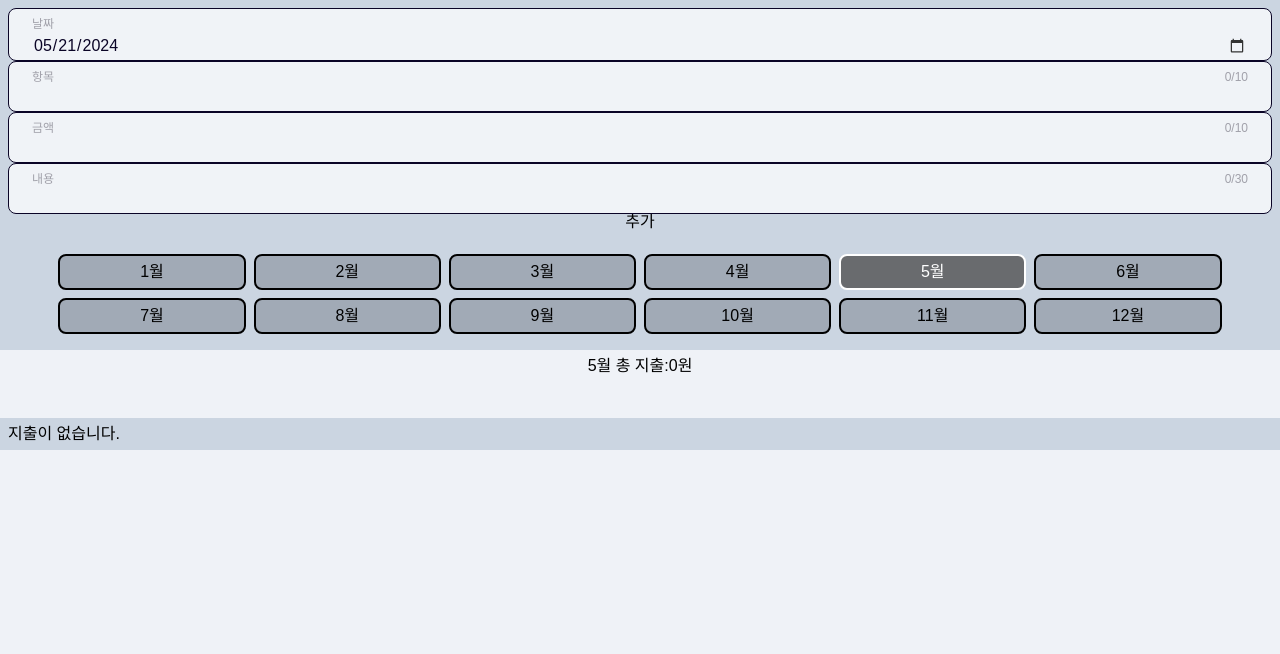
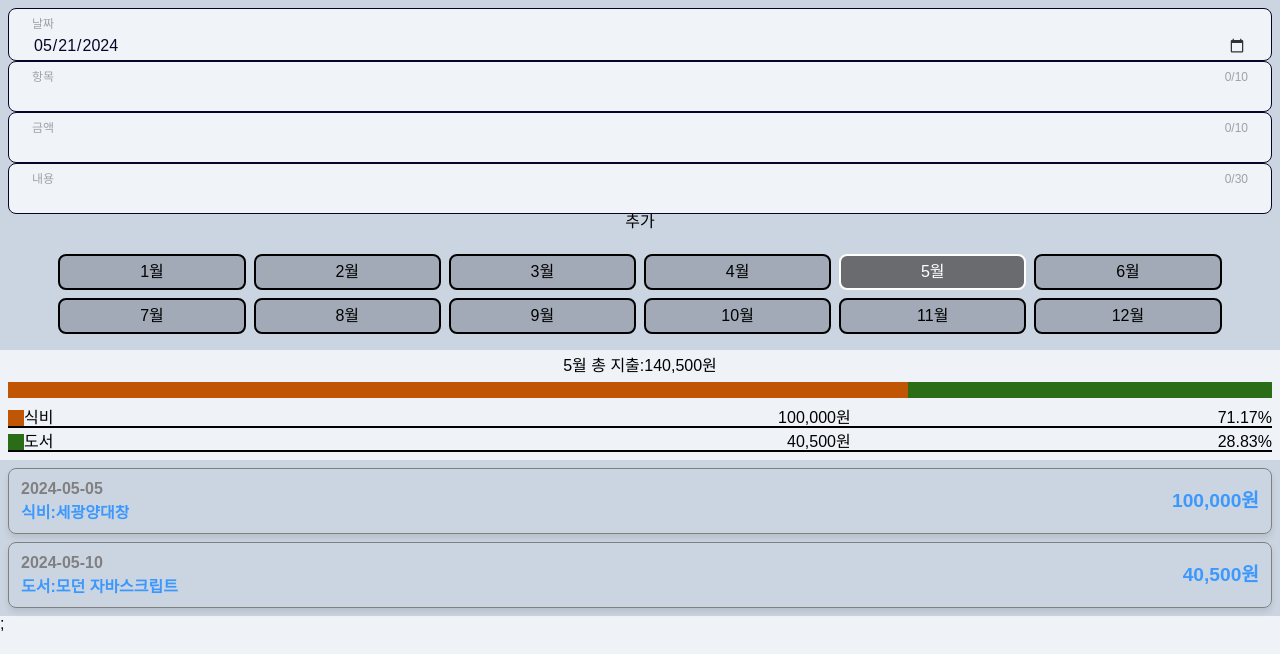
Before and after one commit to butterbeetle/sparta-account-book, a React (Vite) app: page / in a window 1280 px wide. Shown: the top 654 px of the page. Built offline with nearby package versions, Linux system fonts and the light colour scheme.

Commit message:
Refactor: Context API 추가 - Router v5 -> Router v6 변경 - Props Drilling -> Context API 변경

```diff
--- a/src/App.jsx
+++ b/src/App.jsx
@@ -1,259 +1,11 @@
-import { useState } from "react";
-import { BrowserRouter, Route, Routes } from "react-router-dom";
-import { createGlobalStyle } from "styled-components";
-import HomePage from "./pages/HomePage/HomePage";
-import RecordDetailPage from "./pages/RecordDetailPage/RecordDetailPage";
-import formatDate from "./utils/formatDate";
-
-const GlobalStyle = createGlobalStyle`
-  * {
-  font-family: "Neue Haas Grotesk Display Pro", sans-serif;
-}
-html,
-body {
-  height: 100%;
-  background-color: #eff2f7;
-}
-
-body > #root > div {
-  height: 100%;
-}
-
-html,
-body,
-div,
-span,
-applet,
-object,
-iframe,
-h1,
-h2,
-h3,
-h4,
-h5,
-h6,
-p,
-blockquote,
-pre,
-a,
-abbr,
-acronym,
-address,
-big,
-cite,
-code,
-del,
-dfn,
-em,
-img,
-ins,
-kbd,
-q,
-s,
-samp,
-small,
-strike,
-strong,
-sub,
-sup,
-tt,
-var,
-b,
-u,
-i,
-center,
-dl,
-dt,
-dd,
-ol,
-ul,
-li,
-fieldset,
-form,
-label,
-legend,
-table,
-caption,
-tbody,
-tfoot,
-thead,
-tr,
-th,
-td,
-article,
-aside,
-canvas,
-details,
-embed,
-figure,
-figcaption,
-footer,
-header,
-hgroup,
-menu,
-nav,
-output,
-ruby,
-section,
-summary,
-time,
-mark,
-audio,
-video {
-  margin: 0;
-  padding: 0;
-  border: 0;
-  font-size: 100%;
-  font: inherit;
-  vertical-align: baseline;
-  font-family: Arial, Helvetica, sans-serif;
-}
-/* HTML5 display-role reset for older browsers */
-article,
-aside,
-details,
-figcaption,
-figure,
-footer,
-header,
-hgroup,
-menu,
-nav,
-section {
-  display: block;
-}
-body {
-  line-height: 1;
-}
-ol,
-ul {
-  list-style: none;
-}
-blockquote,
-q {
-  quotes: none;
-}
-blockquote:before,
-blockquote:after,
-q:before,
-q:after {
-  content: "";
-  content: none;
-}
-table {
-  border-collapse: collapse;
-  border-spacing: 0;
-}
-
-input:focus {
-  outline: none;
-}
-
-a {
-  color: inherit;
-  text-decoration: none;
-}
-
-button {
-  background: inherit;
-  border: none;
-  box-shadow: none;
-  border-radius: 0;
-  padding: 0;
-  overflow: visible;
-  cursor: pointer;
-}
-
-`;
-
-const DUMMY_DATA = [
-  {
-    id: "25600f72-56b4-41a7-a9c2-47358580e2f8",
-    date: "2024-01-05",
-    category: "식비",
-    amount: 100000,
-    content: "세광양대창",
-  },
-  {
-    id: "25600f72-53b4-4187-a9c2-47358580e2f8",
-    date: "2024-01-10",
-    category: "도서",
-    amount: 40500,
-    content: "모던 자바스크립트",
-  },
-  {
-    id: "24310f72-56b4-41a7-a9c2-458580ef1f8",
-    date: "2024-02-02",
-    category: "식비",
-    amount: 50000,
-    content: "회식",
-  },
-  {
-    id: "25600f72-99b4-41z7-e4h6-47312365e2f8",
-    date: "2024-02-02",
-    category: "간식",
-    amount: 500,
-    content: "아이스크림",
-  },
-  {
-    id: "25143e72-16e2-22a7-a9c2-47358580e2f8",
-    date: "2024-02-02",
-    category: "여행",
-    amount: 1055000,
-    content: "일본여행",
-  },
-  {
-    id: "25600f72-97p2-14a7-a9c2-47363950e2t8",
-    date: "2024-02-02",
-    category: "미용",
-    amount: 155000,
-    content: "미용실",
-  },
-  {
-    id: "24312f70-97q2-14a7-a9c2-47132950e2t8",
-    date: "2024-02-02",
-    category: "도서",
-    amount: 75000,
-    content:
-      "자율주행차량 운전주행모드 자동 전환용 인식률 90% 이상의 다중 센서 기반 운전자 상태 인식 및 상황 인식 원천 기술 개발",
-  },
-];
+import { RouterProvider } from "react-router-dom";
+import RecordContextProvider from "./context/RecordContext";
+import router from "./routes/router";
 
 export default function App() {
-  const [recordsData, setRecordsData] = useState(DUMMY_DATA);
-  const [selectedMonth, setSelectedMonth] = useState(
-    localStorage.getItem("selectedMonth") ?? +formatDate(new Date(), "month")
+  return (
+    <RecordContextProvider>
+      <RouterProvider router={router} />;
+    </RecordContextProvider>
   );
-
-  return (
-    <>
-      <GlobalStyle />
-      <BrowserRouter>
-        <Routes>
-          <Route
-            path="/"
-            element={
-              <HomePage
-                recordsData={recordsData}
-                setRecordsData={setRecordsData}
-                selectedMonth={selectedMonth}
-                setSelectedMonth={setSelectedMonth}
-              />
-            }
-          />
-          <Route
-            path="/records/:recordId"
-            element={
-              <RecordDetailPage
-                recordsData={recordsData}
-                setRecordsData={setRecordsData}
-              />
-            }
-          />
-        </Routes>
-      </BrowserRouter>
-    </>
-  );
-
-  // return <RouterProvider router={router} />
 }
--- a/src/components/Calendar.jsx
+++ b/src/components/Calendar.jsx
@@ -1,5 +1,6 @@
-import { useEffect } from "react";
+import { useContext } from "react";
 import styled from "styled-components";
+import { RecordContext } from "../context/RecordContext";
 
 const CalendarDiv = styled.div`
   padding: 16px;
@@ -28,19 +29,20 @@ const Calendarli = styled.li`
   cursor: pointer;
 `;
 
-export default function Calendar({ selectedMonth, setSelectedMonth }) {
-  useEffect(() => {
-    localStorage.setItem("selectedMonth", selectedMonth);
-  }, [selectedMonth]);
+export default function Calendar() {
+  const {
+    data: { selectedMonth },
+    selectedMonthHandler,
+  } = useContext(RecordContext);
 
   return (
     <CalendarDiv>
       <CalendarUl>
         {[1, 2, 3, 4, 5, 6, 7, 8, 9, 10, 11, 12].map((month) => (
           <Calendarli
+            key={month}
             $isSelected={selectedMonth == month ? true : undefined}
-            onClick={() => setSelectedMonth(month)}
-            key={month}
+            onClick={() => selectedMonthHandler(month)}
           >
             {month}월
           </Calendarli>
--- a/src/components/DataInput.jsx
+++ b/src/components/DataInput.jsx
@@ -107,7 +107,9 @@ export default function DataInput({
         } 제대로 입력해주세요.`}</P>
       )}
       {type !== "date" && (
-        <Span className="absolute top-0 right-0">{`${inputData[id].length}/${maxLength}`}</Span>
+        <Span className="absolute top-0 right-0">{`${
+          (inputData[id] + "").length
+        }/${maxLength}`}</Span>
       )}
     </Div>
   );
--- a/src/components/DataInputForm.jsx
+++ b/src/components/DataInputForm.jsx
@@ -1,7 +1,7 @@
-import { useState } from "react";
-import { useNavigate } from "react-router-dom";
+import { useContext, useState } from "react";
+import { useNavigate, useParams } from "react-router-dom";
 import styled from "styled-components";
-import { v4 as uuidv4 } from "uuid";
+import { RecordContext } from "../context/RecordContext";
 import formatDate from "../utils/formatDate";
 import validateInput from "../utils/validateInput";
 import DataInput from "./DataInput";
@@ -27,17 +27,21 @@ const initErrorData = {
   content: false,
 };
 
-export default function DataInputForm({
-  setRecordsData,
-  initData = initInputData,
-}) {
-  const [inputData, setInputData] = useState(initData);
+export default function DataInputForm() {
+  const {
+    addDataHandler,
+    updateDataHandler,
+    deleteDataHandler,
+    getInitialData,
+  } = useContext(RecordContext);
+  const { recordId } = useParams();
+
+  const [inputData, setInputData] = useState(
+    getInitialData(recordId) ?? initInputData
+  );
   const [error, setError] = useState(initErrorData);
-  // key값으로 id있는지 화긴
-  /**
-   * https://stackoverflow.com/questions/39282873/object-hasownproperty-yields-the-eslint-no-prototype-builtins-error-how-to
-   */
-  const isUpdate = Object.prototype.hasOwnProperty.call(initData, "id");
+
+  const isUpdate = recordId ?? false;
   const nav = useNavigate();
 
   const onSubmitHandler = (e) => {
@@ -54,18 +58,10 @@ export default function DataInputForm({
     }
 
     if (isUpdate) {
-      setRecordsData((prevRecords) =>
-        prevRecords.map((prevRecord) =>
-          prevRecord.id == inputData.id ? { ...inputData } : prevRecord
-        )
-      );
-
+      updateDataHandler(recordId, inputData);
       nav("/");
     } else {
-      setRecordsData((prevRecords) => [
-        ...prevRecords,
-        { id: uuidv4(), ...inputData },
-      ]);
+      addDataHandler(inputData);
     }
 
     setInputData(initInputData);
@@ -73,10 +69,7 @@ export default function DataInputForm({
   };
 
   const onDeleteHandler = () => {
-    setRecordsData((prevRecords) =>
-      prevRecords.filter((prevRecord) => prevRecord.id !== inputData.id)
-    );
-
+    deleteDataHandler(recordId);
     nav("/");
   };
 
--- a/src/components/RecordsList.jsx
+++ b/src/components/RecordsList.jsx
@@ -1,5 +1,7 @@
+import { useContext } from "react";
 import { Link } from "react-router-dom";
 import styled from "styled-components";
+import { RecordContext } from "../context/RecordContext";
 import formatAmount from "../utils/formatAmount";
 
 const RecordsListMainDiv = styled.div`
@@ -59,7 +61,11 @@ const AmountParagraph = styled.p`
   color: #3c98fd;
 `;
 
-export default function RecordsList({ selectedMonth, recordsData }) {
+export default function RecordsList() {
+  const {
+    data: { recordsData, selectedMonth },
+  } = useContext(RecordContext);
+
   const filteredRecordsData = recordsData
     .filter(({ date }) => +date.split("-")[1] === +selectedMonth)
     .sort((a, b) => new Date(a.date) - new Date(b.date));
@@ -73,7 +79,7 @@ export default function RecordsList({ selectedMonth, recordsData }) {
               <ContentDiv>
                 <DateParagraph>{date}</DateParagraph>
                 <CategoryDiv>
-                  {category} - <ContentParagraph>{content}</ContentParagraph>
+                  {category}:<ContentParagraph>{content}</ContentParagraph>
                 </CategoryDiv>
               </ContentDiv>
               <AmountParagraph>{formatAmount(+amount)}</AmountParagraph>
--- a/src/components/TotalOutlay.jsx
+++ b/src/components/TotalOutlay.jsx
@@ -1,5 +1,7 @@
+import { useContext } from "react";
 import styled from "styled-components";
 import { v4 as uuidv4 } from "uuid";
+import { RecordContext } from "../context/RecordContext";
 import formatAmount from "../utils/formatAmount";
 import getRandomHexCode from "../utils/getRandomHexCode";
 
@@ -15,13 +17,11 @@ const TotalOutlayGraph = styled.div`
   width: 100%;
   height: 20px;
 `;
-
 const TotalOutlayColorDiv = styled.div`
   width: ${(props) => props.$width};
   height: 16px;
   background-color: ${(props) => props.$bgColor};
 `;
-
 const TotalOutlayLegendDiv = styled.div`
   width: 100%;
   display: flex;
@@ -39,11 +39,9 @@ const TotalOutlayLegend = styled.div`
   border-style: solid;
   border-color: black;
 `;
-
 const TotalOutlayLegendFlexDiv = styled.div`
   flex: 1 1 0%;
 `;
-
 const TotalOutlayLegendCategory = styled(TotalOutlayLegendFlexDiv)`
   display: flex;
 `;
@@ -51,7 +49,11 @@ const TotalOutlayLegendText = styled(TotalOutlayLegendFlexDiv)`
   text-align: end;
 `;
 
-export default function TotalOutlay({ selectedMonth, recordsData }) {
+export default function TotalOutlay() {
+  const {
+    data: { recordsData, selectedMonth },
+  } = useContext(RecordContext);
+
   const filteredRecordsData = recordsData.filter(
     ({ date }) => +date.split("-")[1] === +selectedMonth
   );
--- /dev/null
+++ b/src/context/RecordContext.jsx
@@ -0,0 +1,116 @@
+import { createContext, useState } from "react";
+import { v4 as uuidv4 } from "uuid";
+import formatDate from "../utils/formatDate";
+
+export const RecordContext = createContext(null);
+
+const initialData = {
+  selectedMonth:
+    localStorage.getItem("selectedMonth") ?? +formatDate(new Date(), "month"),
+  recordsData: [
+    {
+      id: "25600f72-56b4-41a7-a9c2-47358580e2f8",
+      date: "2024-05-05",
+      category: "식비",
+      amount: 100000,
+      content: "세광양대창",
+    },
+    {
+      id: "25600f72-53b4-4187-a9c2-47358580e2f8",
+      date: "2024-05-10",
+      category: "도서",
+      amount: 40500,
+      content: "모던 자바스크립트",
+    },
+    {
+      id: "24310f72-56b4-41a7-a9c2-458580ef1f8",
+      date: "2024-02-02",
+      category: "식비",
+      amount: 50000,
+      content: "회식",
+    },
+    {
+      id: "25600f72-99b4-41z7-e4h6-47312365e2f8",
+      date: "2024-02-02",
+      category: "간식",
+      amount: 500,
+      content: "아이스크림",
+    },
+    {
+      id: "25143e72-16e2-22a7-a9c2-47358580e2f8",
+      date: "2024-02-02",
+      category: "여행",
+      amount: 1055000,
+      content: "일본여행",
+    },
+    {
+      id: "25600f72-97p2-14a7-a9c2-47363950e2t8",
+      date: "2024-02-02",
+      category: "미용",
+      amount: 155000,
+      content: "미용실",
+    },
+    {
+      id: "24312f70-97q2-14a7-a9c2-47132950e2t8",
+      date: "2024-02-02",
+      category: "도서",
+      amount: 75000,
+      content:
+        "자율주행차량 운전주행모드 자동 전환용 인식률 90% 이상의 다중 센서 기반 운전자 상태 인식 및 상황 인식 원천 기술 개발",
+    },
+  ],
+};
+
+export default function RecordContextProvider({ children }) {
+  const [data, setData] = useState(initialData);
+
+  const addDataHandler = (newData) => {
+    setData((prev) => ({
+      ...prev,
+      recordsData: [...prev.recordsData, { id: uuidv4(), ...newData }],
+    }));
+  };
+
+  const updateDataHandler = (id, updatedData) => {
+    setData((prev) => ({
+      ...prev,
+      recordsData: prev.recordsData.map((recordData) =>
+        recordData.id === id ? updatedData : recordData
+      ),
+    }));
+  };
+
+  const deleteDataHandler = (id) => {
+    setData((prev) => ({
+      ...prev,
+      recordsData: prev.recordsData.filter(
+        (prevRecord) => prevRecord.id !== id
+      ),
+    }));
+  };
+
+  const getInitialData = (id) => {
+    return data.recordsData.filter((recordData) => recordData.id === id)[0];
+  };
+
+  const selectedMonthHandler = (selectedMonth) => {
+    setData((prev) => ({ ...prev, selectedMonth }));
+
+    localStorage.setItem("selectedMonth", selectedMonth);
+  };
+
+  return (
+    <RecordContext.Provider
+      value={{
+        data,
+        selectedMonthHandler,
+        addDataHandler,
+        updateDataHandler,
+        deleteDataHandler,
+        getInitialData,
+      }}
+    >
+      {children}
+    </RecordContext.Provider>
+  );
+}
--- /dev/null
+++ b/src/layouts/DefaultLayout.jsx
@@ -0,0 +1,171 @@
+import { Outlet } from "react-router-dom";
+import { createGlobalStyle } from "styled-components";
+
+const GlobalStyle = createGlobalStyle`
+  * {
+  font-family: "Neue Haas Grotesk Display Pro", sans-serif;
+}
+html,
+body {
+  height: 100%;
+  background-color: #eff2f7;
+}
+
+body > #root > div {
+  height: 100%;
+}
+
+html,
+body,
+div,
+span,
+applet,
+object,
+iframe,
+h1,
+h2,
+h3,
+h4,
+h5,
+h6,
+p,
+blockquote,
+pre,
+a,
+abbr,
+acronym,
+address,
+big,
+cite,
+code,
+del,
+dfn,
+em,
+img,
+ins,
+kbd,
+q,
+s,
+samp,
+small,
+strike,
+strong,
+sub,
+sup,
+tt,
+var,
+b,
+u,
+i,
+center,
+dl,
+dt,
+dd,
+ol,
+ul,
+li,
+fieldset,
+form,
+label,
+legend,
+table,
+caption,
+tbody,
+tfoot,
+thead,
+tr,
+th,
+td,
+article,
+aside,
+canvas,
+details,
+embed,
+figure,
+figcaption,
+footer,
+header,
+hgroup,
+menu,
+nav,
+output,
+ruby,
+section,
+summary,
+time,
+mark,
+audio,
+video {
+  margin: 0;
+  padding: 0;
+  border: 0;
+  font-size: 100%;
+  font: inherit;
+  vertical-align: baseline;
+  font-family: Arial, Helvetica, sans-serif;
+}
+/* HTML5 display-role reset for older browsers */
+article,
+aside,
+details,
+figcaption,
+figure,
+footer,
+header,
+hgroup,
+menu,
+nav,
+section {
+  display: block;
+}
+body {
+  line-height: 1;
+}
+ol,
+ul {
+  list-style: none;
+}
+blockquote,
+q {
+  quotes: none;
+}
+blockquote:before,
+blockquote:after,
+q:before,
+q:after {
+  content: "";
+  content: none;
+}
+table {
+  border-collapse: collapse;
+  border-spacing: 0;
+}
+
+input:focus {
+  outline: none;
+}
+
+a {
+  color: inherit;
+  text-decoration: none;
+}
+
+button {
+  background: inherit;
+  border: none;
+  box-shadow: none;
+  border-radius: 0;
+  padding: 0;
+  overflow: visible;
+  cursor: pointer;
+}
+
+`;
+export default function DefaultLayout() {
+  return (
+    <>
+      <GlobalStyle />
+      <Outlet />
+    </>
+  );
+}
--- a/src/pages/HomePage/HomePage.jsx
+++ b/src/pages/HomePage/HomePage.jsx
@@ -3,21 +3,13 @@ import DataInputForm from "../../components/DataInputForm";
 import RecordsList from "../../components/RecordsList";
 import TotalOutlay from "../../components/TotalOutlay";
 
-export default function HomePage({
-  recordsData,
-  setRecordsData,
-  selectedMonth,
-  setSelectedMonth,
-}) {
+export default function HomePage({ setRecordsData }) {
   return (
     <main>
       <DataInputForm setRecordsData={setRecordsData} />
-      <Calendar
-        selectedMonth={selectedMonth}
-        setSelectedMonth={setSelectedMonth}
-      />
-      <TotalOutlay selectedMonth={selectedMonth} recordsData={recordsData} />
-      <RecordsList selectedMonth={selectedMonth} recordsData={recordsData} />
+      <Calendar />
+      <TotalOutlay />
+      <RecordsList />
     </main>
   );
 }
--- a/src/pages/RecordDetailPage/RecordDetailPage.jsx
+++ b/src/pages/RecordDetailPage/RecordDetailPage.jsx
@@ -1,16 +1,9 @@
-import { useParams } from "react-router-dom";
 import DataInputForm from "../../components/DataInputForm";
 
-export default function RecordDetailPage({ recordsData, setRecordsData }) {
-  const { recordId } = useParams();
-  const filteredRecord = recordsData.filter(({ id }) => id === recordId)[0];
-
+export default function RecordDetailPage() {
   return (
     <div>
-      <DataInputForm
-        setRecordsData={setRecordsData}
-        initData={filteredRecord}
-      />
+      <DataInputForm />
     </div>
   );
 }
```
Also changed, not shown: src/routes/router.jsx (+13 -2 lines).
